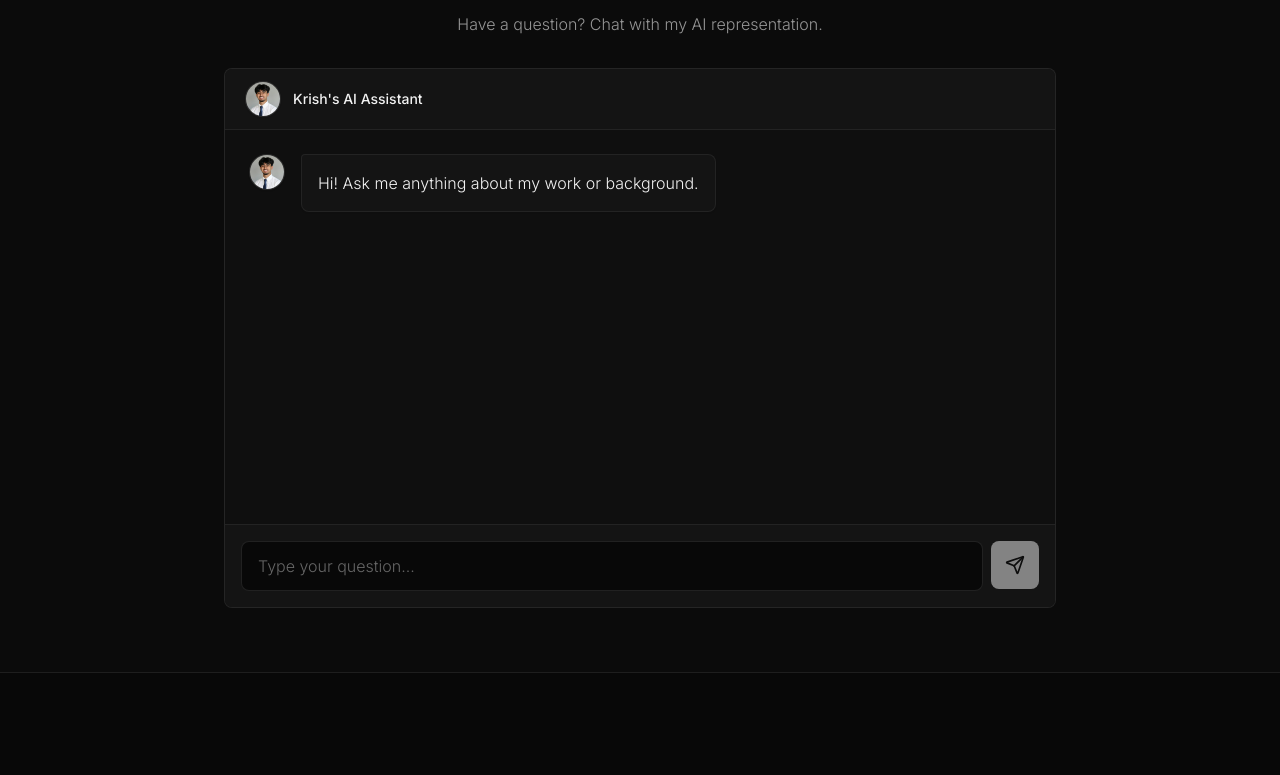
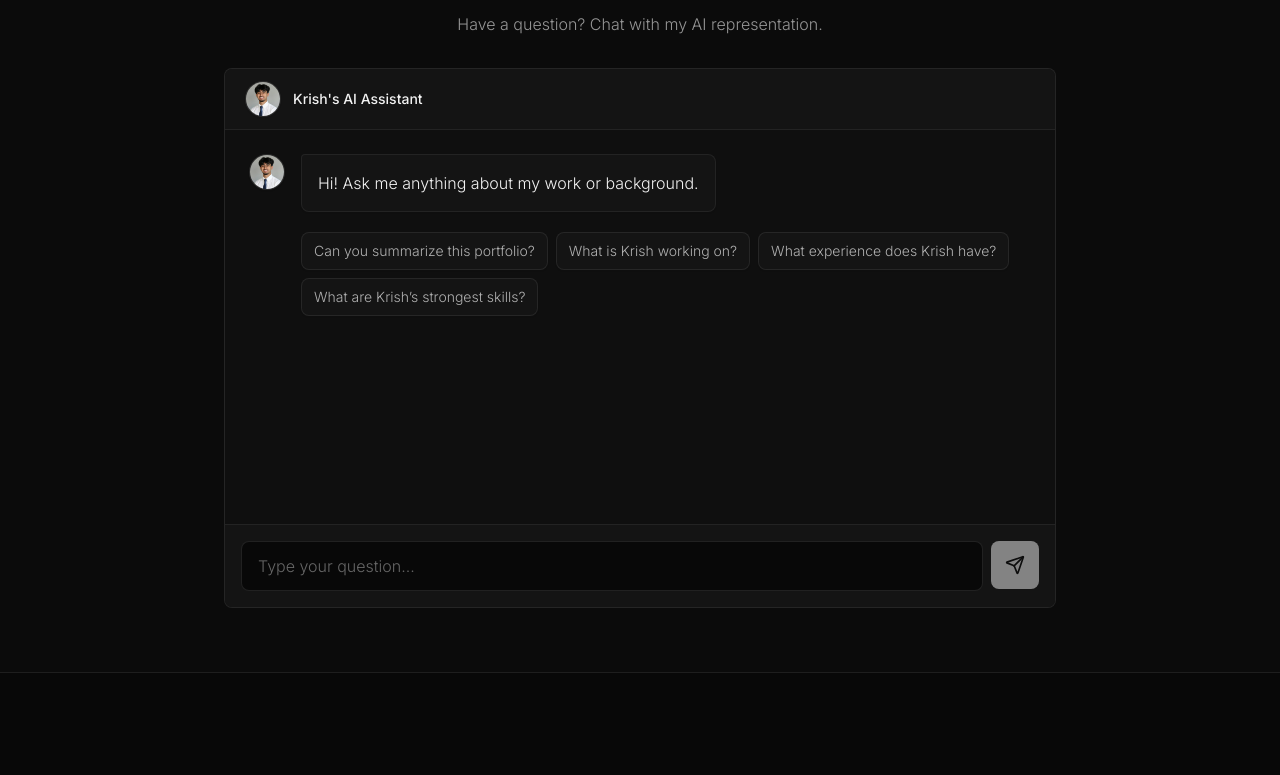
Before and after one commit to krishbhagirath/portfolio-website, a React (Vite) app: page / in a window 1280 px wide. Shown: the part 929-1704 px from the top of the page. Built offline with nearby package versions, Linux system fonts and the light colour scheme; the HTML template or start-up script is replaced by a standard one.

Commit message:
suggested qs added to chatbot

```diff
--- a/src/components/ChatBot.tsx
+++ b/src/components/ChatBot.tsx
@@ -19,6 +19,13 @@ const initialMessages: UIMessage[] = [
       },
     ],
   },
+];
+
+const suggestedQuestions = [
+  'Can you summarize this portfolio?',
+  'What is Krish working on?',
+  'What experience does Krish have?',
+  'What are Krish’s strongest skills?',
 ];
 
 const getMessageText = (message: UIMessage) =>
@@ -162,6 +169,7 @@ export const ChatBot = () => {
 
   const isLoading = status === 'submitted' || status === 'streaming';
   const messagesContainerRef = useRef<HTMLDivElement>(null);
+  const showSuggestedQuestions = messages.length === initialMessages.length && !isLoading;
 
   // Keep scrolling inside the chat panel so the page itself does not jump.
   useEffect(() => {
@@ -176,10 +184,8 @@ export const ChatBot = () => {
     });
   }, [messages, isLoading]);
 
-  const handleSubmit = async (event: FormEvent<HTMLFormElement>) => {
-    event.preventDefault();
-
-    const text = input.trim();
+  const sendQuestion = async (question: string) => {
+    const text = question.trim();
     if (!text || isLoading) {
       return;
     }
@@ -187,6 +193,11 @@ export const ChatBot = () => {
     clearError();
     setInput('');
     await sendMessage({ text });
+  };
+
+  const handleSubmit = async (event: FormEvent<HTMLFormElement>) => {
+    event.preventDefault();
+    await sendQuestion(input);
   };
 
   return (
@@ -242,6 +253,22 @@ export const ChatBot = () => {
               </div>
             ))}
 
+            {showSuggestedQuestions && (
+              <div className="ml-[52px] flex flex-wrap gap-2">
+                {suggestedQuestions.map((question) => (
+                  <button
+                    key={question}
+                    type="button"
+                    onClick={() => sendQuestion(question)}
+                    className="rounded-lg border border-border/60 bg-card px-3 py-2 text-left text-xs sm:text-sm font-light text-foreground/70 shadow-sm transition-all hover:border-border hover:text-foreground disabled:cursor-not-allowed disabled:opacity-50"
+                    disabled={isLoading}
+                  >
+                    {question}
+                  </button>
+                ))}
+              </div>
+            )}
+
             {isLoading && messages[messages.length - 1]?.role === 'user' && (
               <div className="flex gap-4 justify-start">
                 <AssistantAvatar />
```
